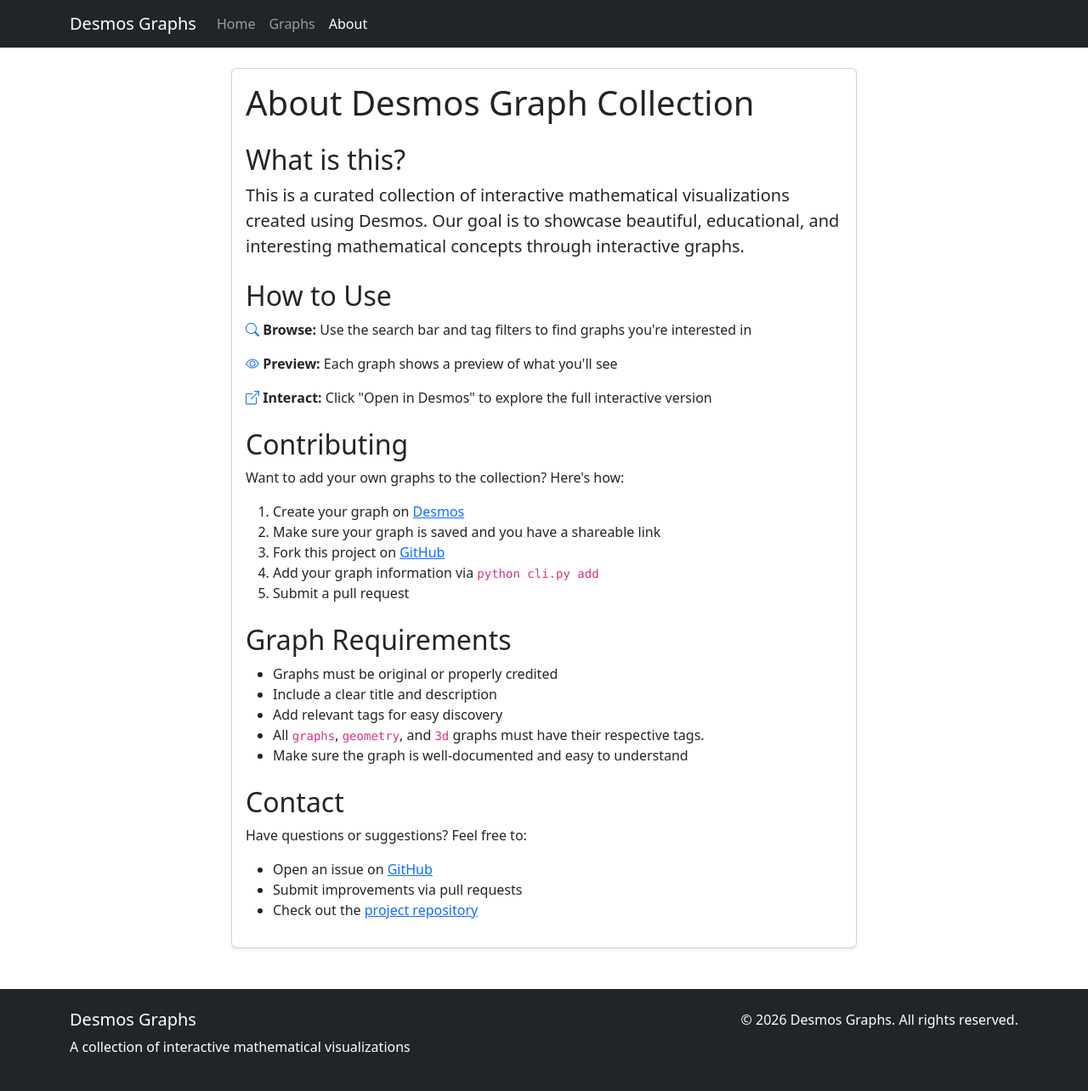
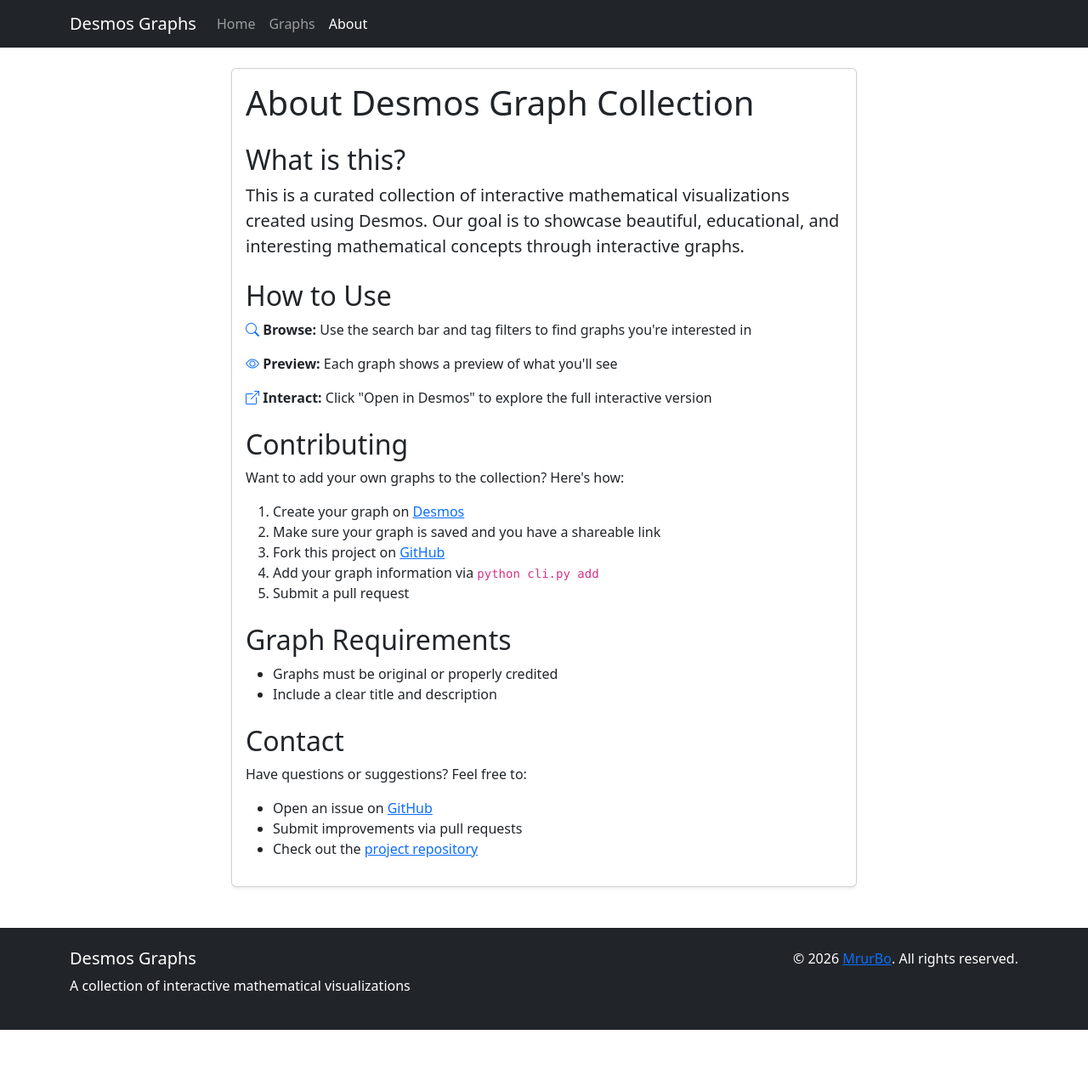
Before and after one commit to MrurBo/desmos-site, a Jekyll site: the page built from about.html, in a window 1280 px wide. Shown: the whole page at 85% size. Built offline with Jekyll 4.4.1, drawn with Linux system fonts in a browser that asks for light colours; nearby versions of some CDN libraries; after the commit the page ends 1212 px from its top, so only the background shows below that.

Commit message:
Changed copyright and removed tags fully

```diff
--- a/_layouts/default.html
+++ b/_layouts/default.html
@@ -82,8 +82,9 @@
                     </div>
                     <div class="col-md-6 text-md-end">
                         <p>
-                            &copy; {{ site.time | date: '%Y' }} {{ site.title
-                            }}. All rights reserved.
+                            &copy; {{ site.time | date: '%Y' }}
+                            <a href="https://github.com/MrurBo">MrurBo</a>. All
+                            rights reserved.
                         </p>
                     </div>
                 </div>
--- a/about.html
+++ b/about.html
@@ -56,9 +56,6 @@
                         <ul>
                             <li>Graphs must be original or properly credited</li>
                             <li>Include a clear title and description</li>
-                            <li>Add relevant tags for easy discovery</li>
-                            <li>All <code>graphs</code>, <code>geometry</code>, and <code>3d</code> graphs must have their respective tags.</li>
-                            <li>Make sure the graph is well-documented and easy to understand</li>
                         </ul>
                     </div>
 
```
